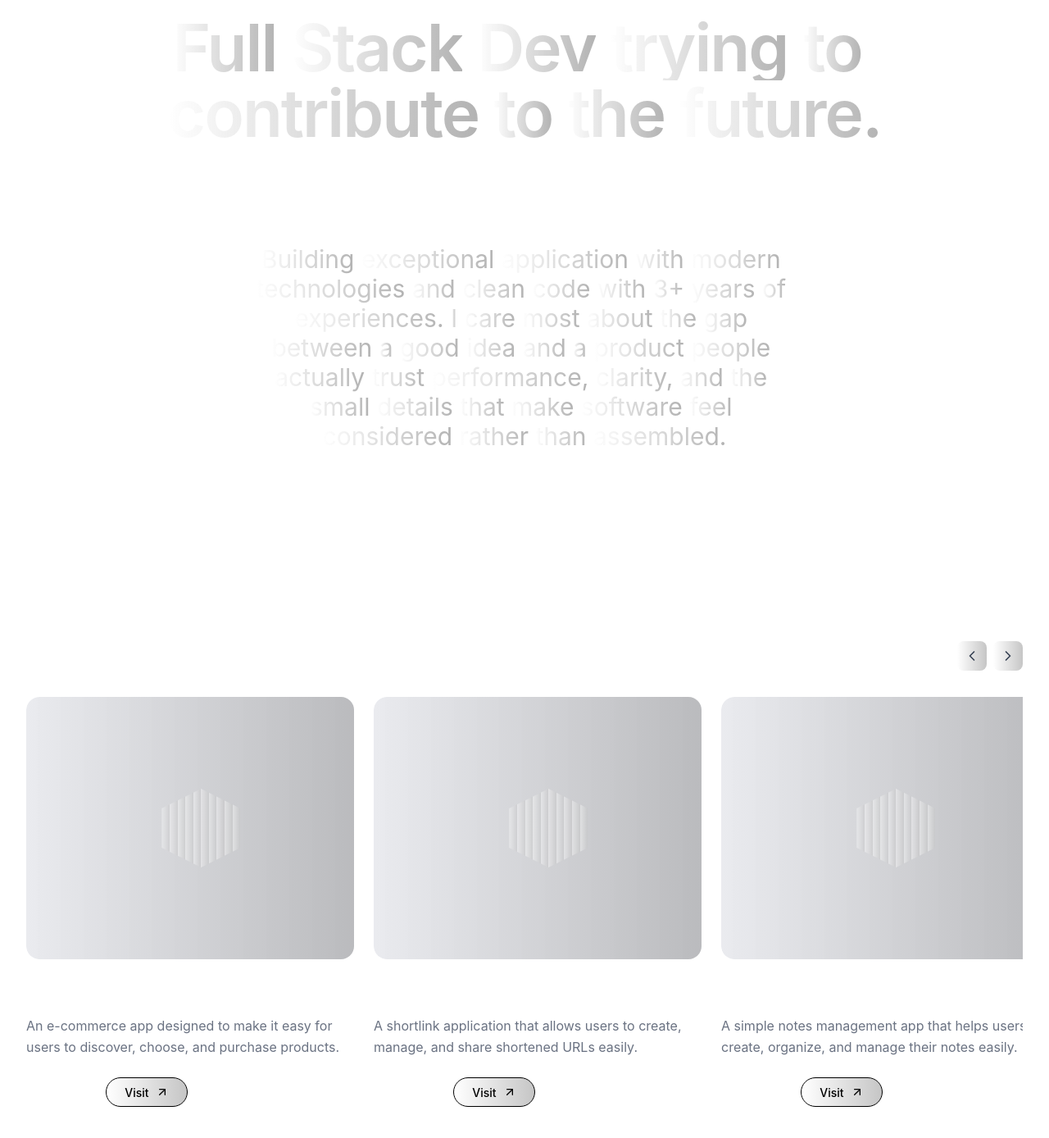
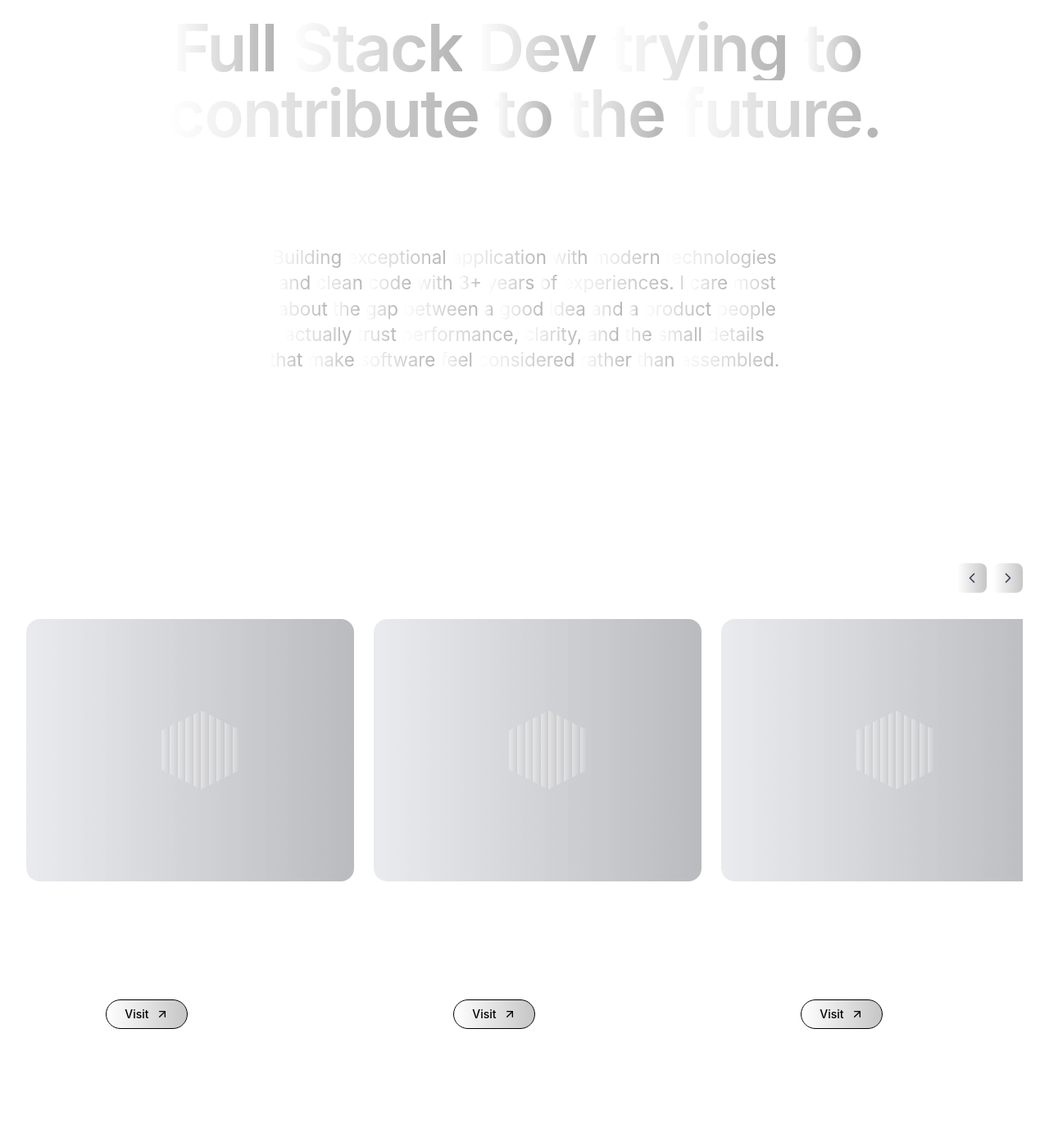
Before and after one commit to bildanjhry/space.ranger, a React (Vite) app: page / in a window 1280 px wide. Shown: the part 990-2378 px from the top of the page at 82% size. Built offline with nearby package versions, Linux system fonts and the light colour scheme.

Commit message:
feat: change text size

```diff
--- a/src/App.jsx
+++ b/src/App.jsx
@@ -250,7 +250,7 @@ const projects = [
             <h3 className="text-2xl font-semibold  mb-3">
               {project.title}
             </h3>
-            <p className="text-gray-500 leading-relaxed mb-6">
+            <p className="text-white/40 leading-relaxed mb-6">
               {project.description}
             </p>
 
@@ -877,7 +877,7 @@ function HeroSection() {
                   <button className='w-12 h-12 mt-9 rounded-full border border-white/20'>
                     <p className='text-white/40 text-xl'>{"</>"}</p>
                   </button>
-                  <p className="mx-auto mt-9 max-w-2xl text-balance text-xl md:text-3xl">
+                  <p className="mx-auto mt-9 max-w-2xl text-balance text-xl md:text-[1.4rem]">
                     <TextEffect preset="slide" per="word" delay={0.5}>
                       Building exceptional application with modern technologies and clean code with 3+ years of experiences.
                       I care most about the gap between a good idea and a product people actually trust performance, clarity, and the
```
